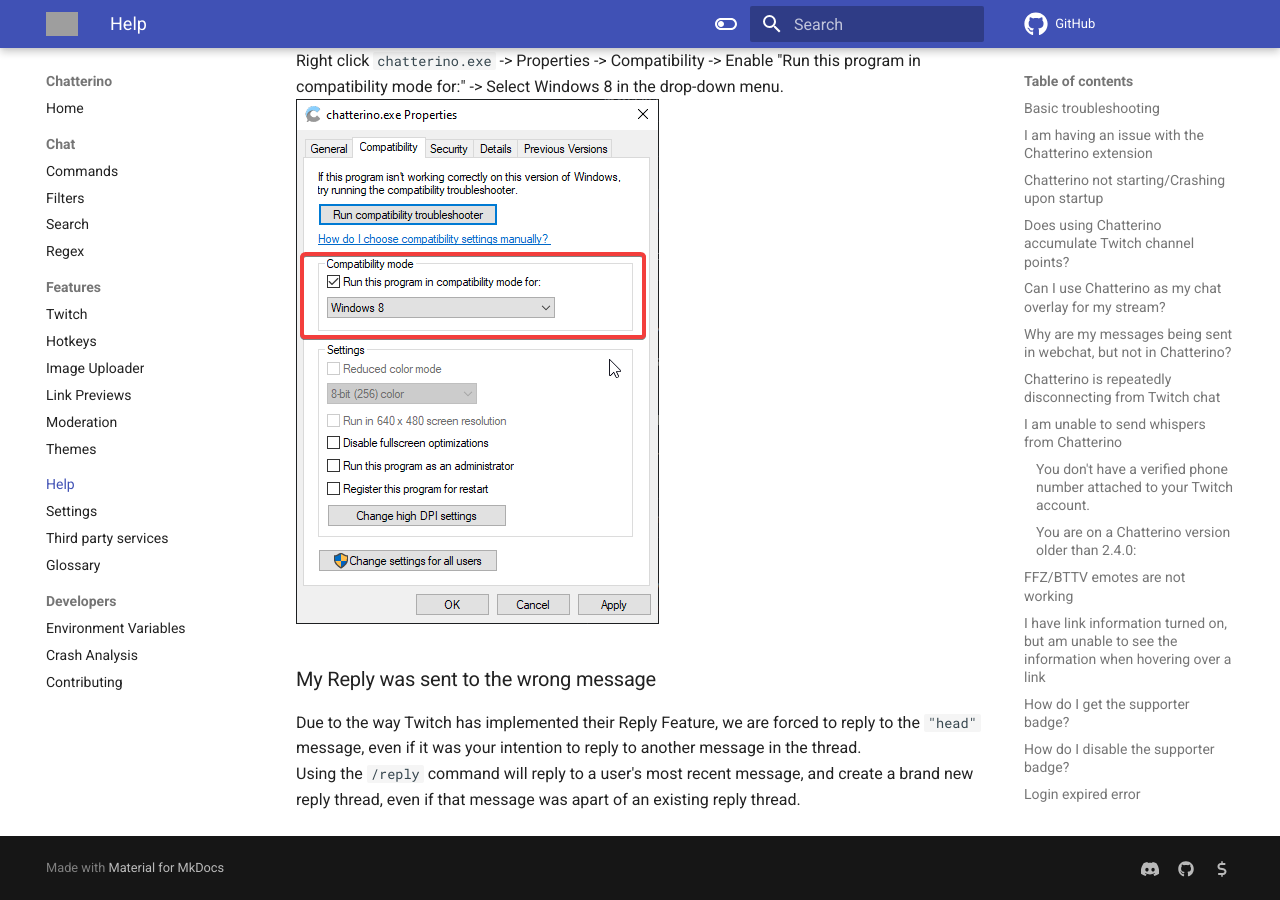
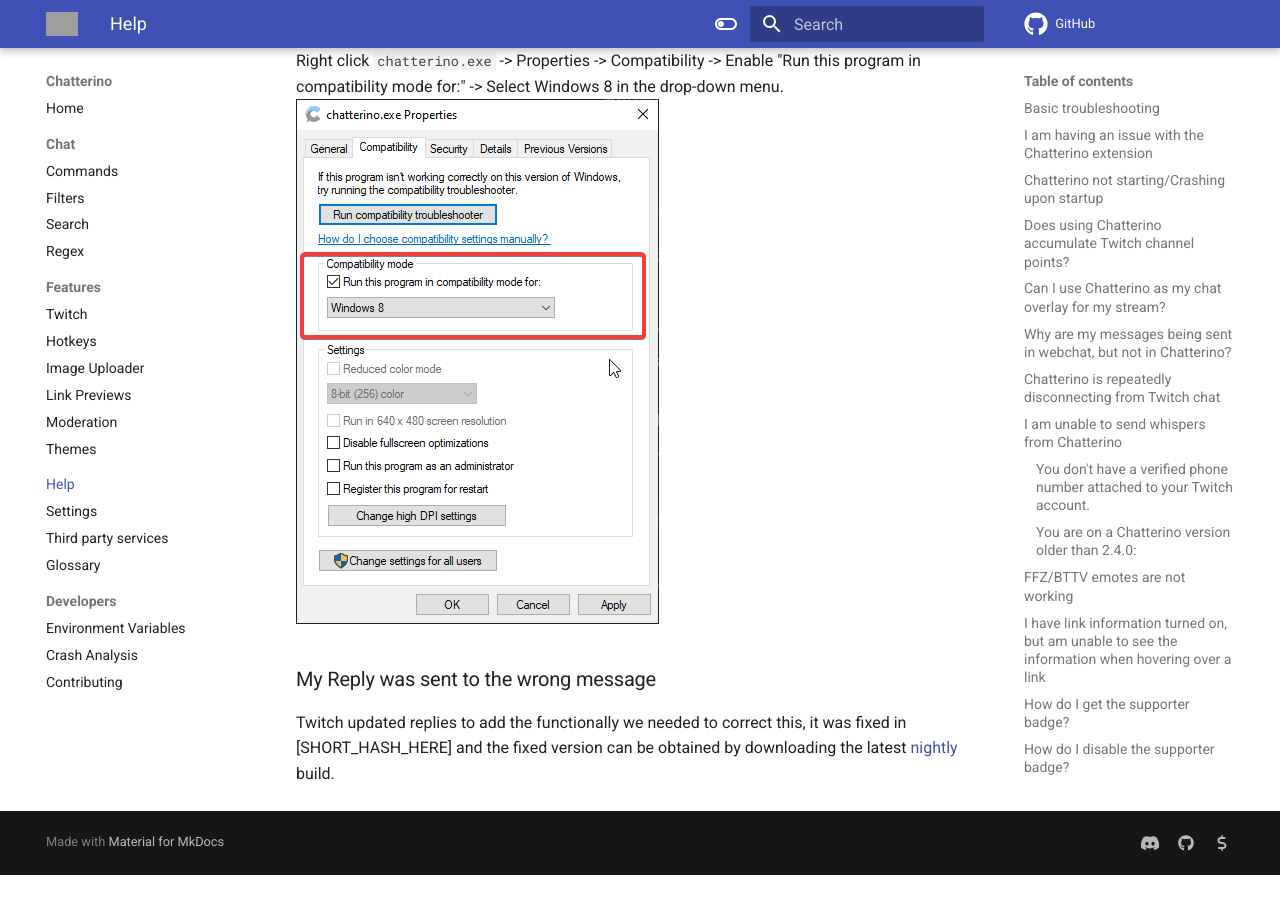
Before and after one commit to Chatterino/wiki, an MkDocs documentation site: the page built from docs/Help.md, in a window 1280 px wide and 900 px high, scrolled down 5100 px. Built offline with MkDocs 1.6.1 and Material for MkDocs 9.7.7, drawn with Linux system fonts in a browser that asks for light colours; comment, search, counter and statistics services are not loaded; after the commit the page ends 5975 px from its top, so only the background shows below that; grey boxes are pictures that could not be loaded.

Commit message:
Update Help documentation for replies

```diff
--- a/docs/Help.md
+++ b/docs/Help.md
@@ -138,8 +138,7 @@
 
 ### My Reply was sent to the wrong message
 
-Due to the way Twitch has implemented their Reply Feature, we are forced to reply to the `"head"` message, even if it was your intention to reply to another message in the thread.
-Using the `/reply` command will reply to a user's most recent message, and create a brand new reply thread, even if that message was apart of an existing reply thread.
+Twitch updated replies to add the functionally we needed to correct this, it was fixed in [SHORT_HASH_HERE] and the fixed version can be obtained by downloading the latest [nightly][nightly] build.
 
 [974a8f11]: https://github.com/Chatterino/chatterino2/commit/974a8f11b7e0ce27421fbc3018dc5fa7bd37c576
 [nightly]: ../Help/#what-is-nightly-and-how-to-use-install-it
```
